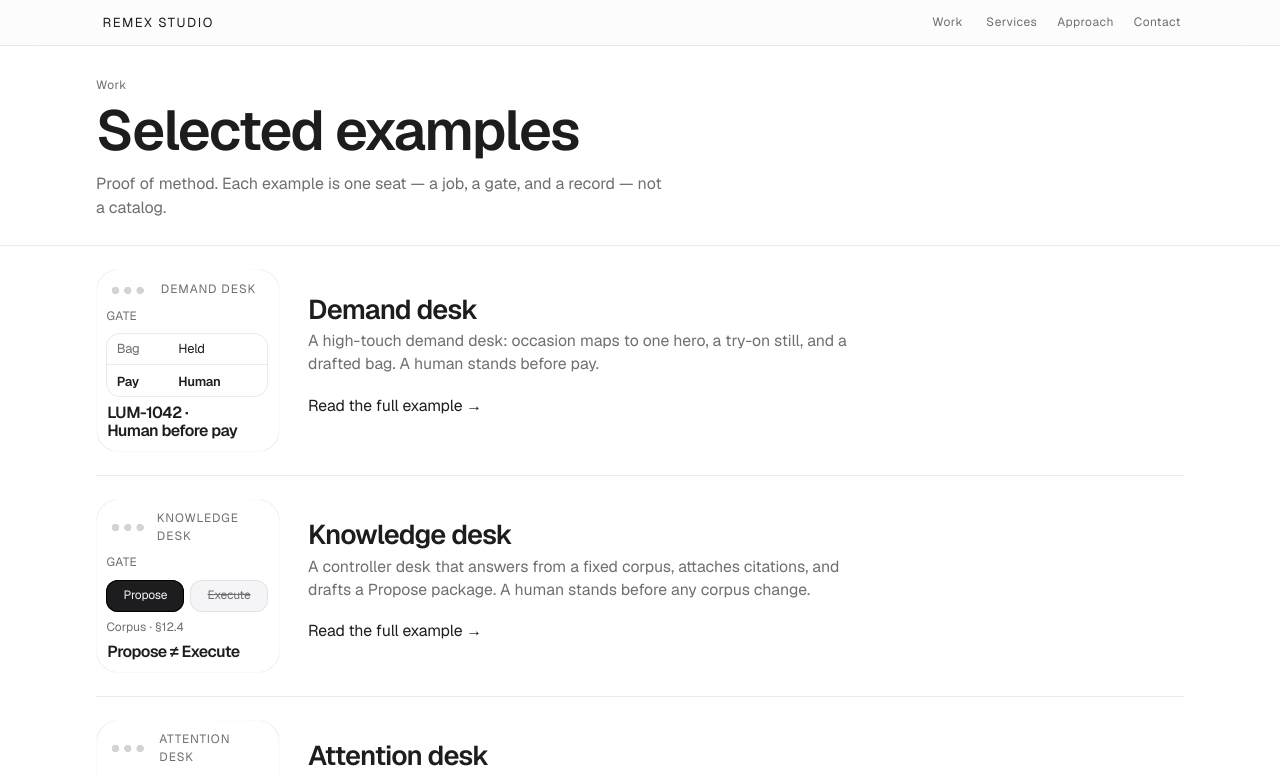
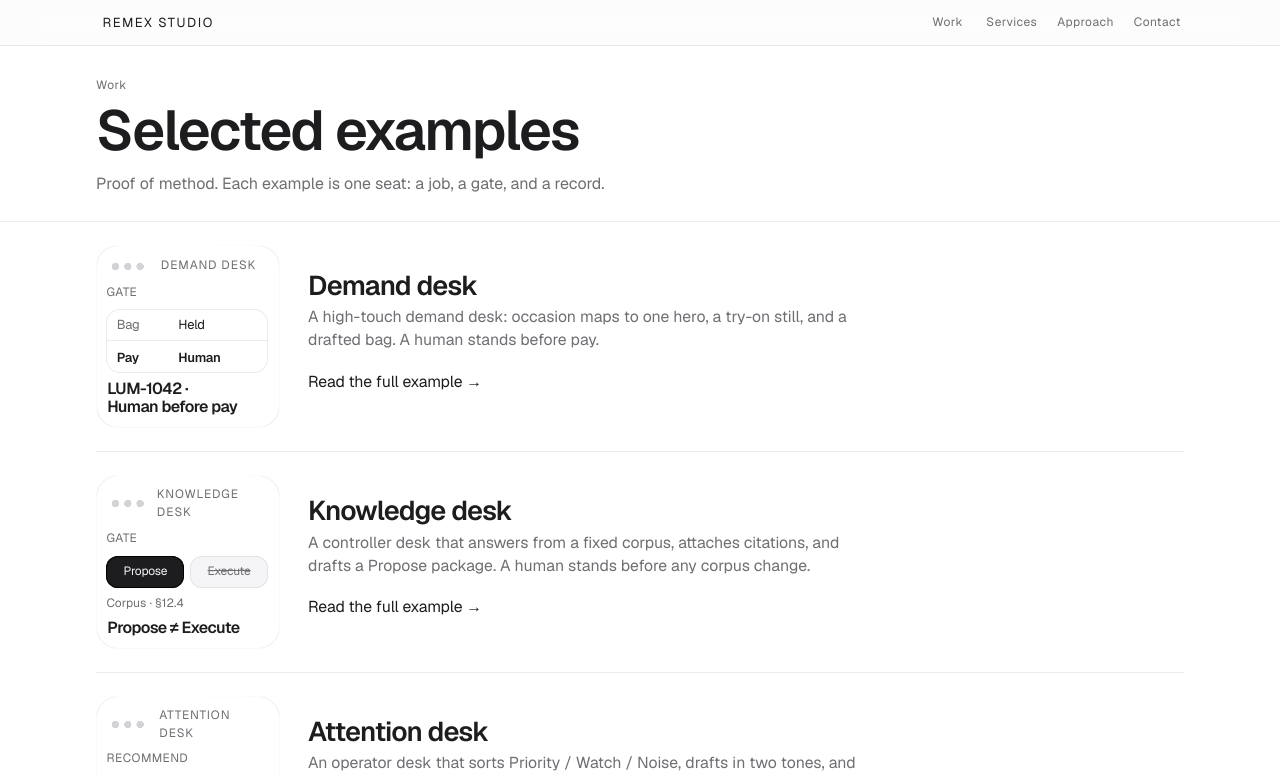
Before and after one commit to remexstudio/remex-atelier, a Next.js app: page /work in a window 1280 px wide. Shown: the top 775 px of the page. Built offline with nearby package versions, Linux system fonts and the light colour scheme.

Commit message:
chore(copy): tighten the work index lede
Co-authored-by: remexstudio <remexstudio@users.noreply.github.com>

```diff
--- a/app/work/page.tsx
+++ b/app/work/page.tsx
@@ -12,7 +12,7 @@ import {
 } from "@/lib/selected-examples";
 
 const WORK_LEDE =
-  "Proof of method. Each example is one seat — a job, a gate, and a record — not a catalog.";
+  "Proof of method. Each example is one seat: a job, a gate, and a record.";
 
 export const metadata: Metadata = {
   title: INDEX_LABEL,
```
